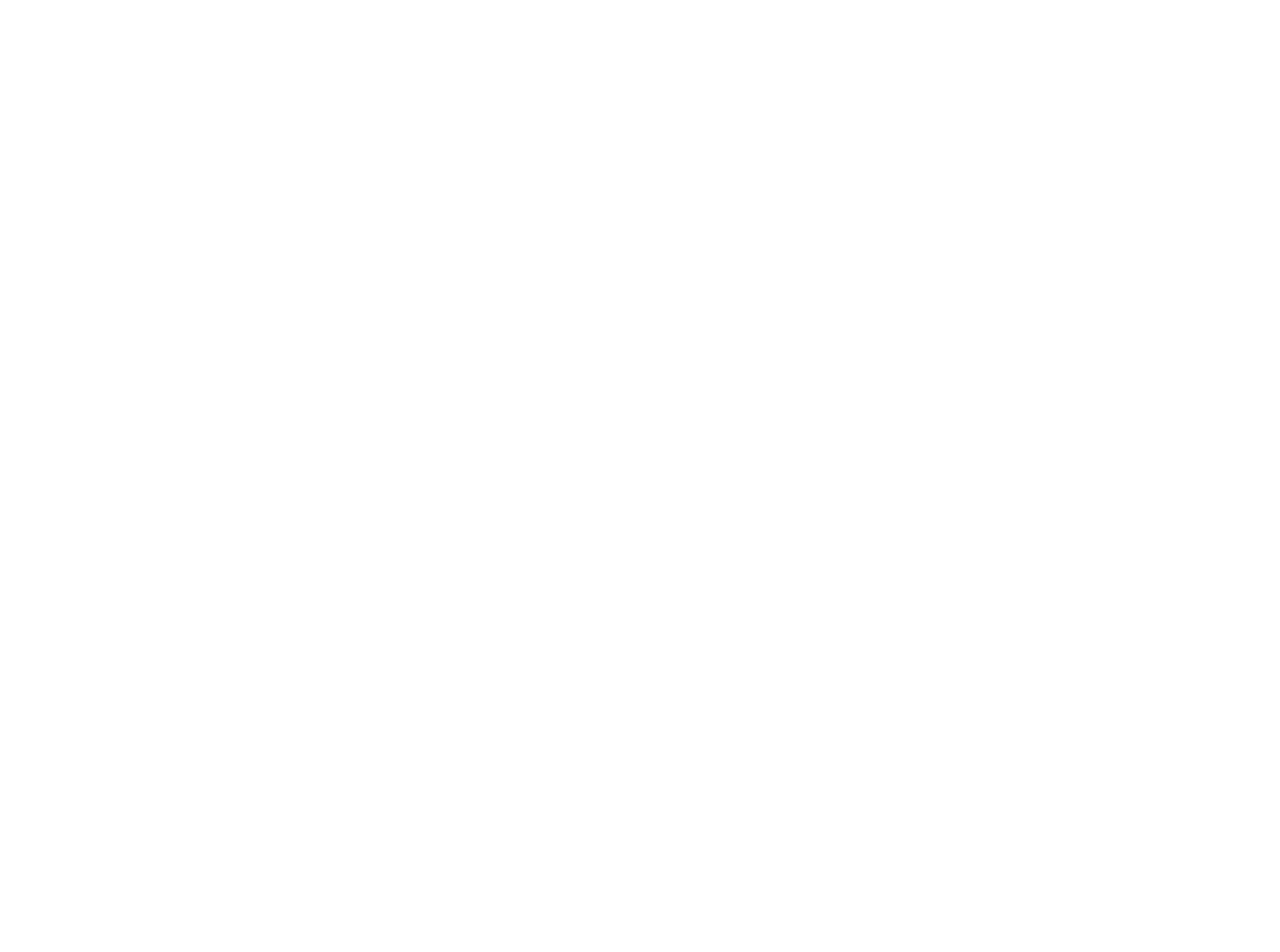
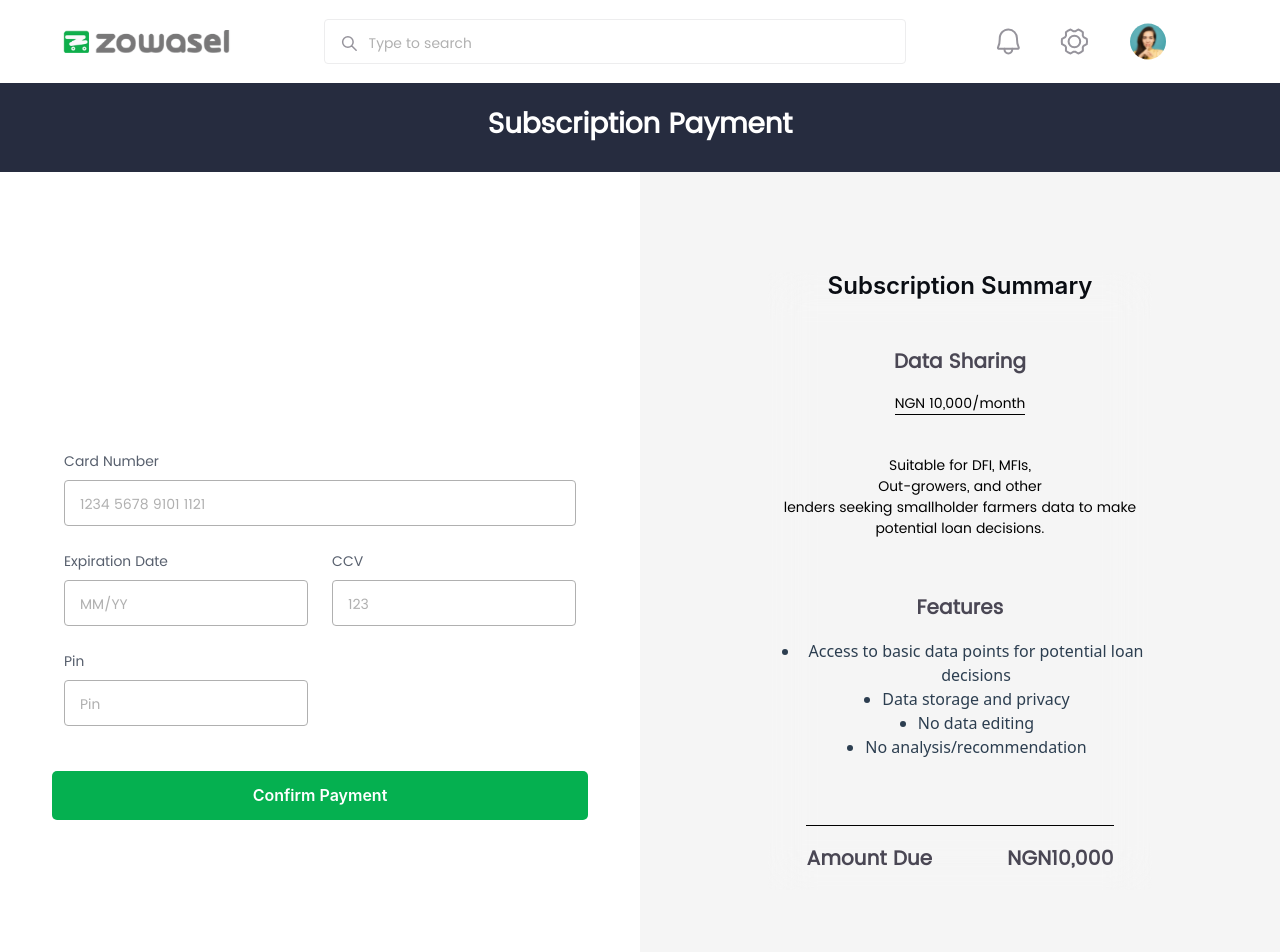
Before and after one commit to Zowaselinc/zowaselglobaluser, a Vue app: page /dashboard/balancepayment in a window 1280 px wide. Before the commit this address had no page. Shown: the top 952 px of the page. Before the commit the page ends 800 px from the top, so only its background shows below. Built offline with nearby package versions, Linux system fonts and the light colour scheme.

Commit message:
balance payment

```diff
--- /dev/null
+++ b/src/pages/dashboard/BalancePayment.vue
@@ -0,0 +1,234 @@
+<template>
+
+    <TopHeader>
+    </TopHeader>
+    <div class="top-section">
+        <h1>Subscription Payment</h1>
+    </div>
+    <div class="big-container">
+        <div class="left">
+            <form action="">
+                <div class="form-group">
+                    <label for="">Card Number</label>
+                    <input type="email" class="form-control" id="" aria-describedby="" placeholder="1234 5678 9101 1121">
+                </div>
+                <div class="row">
+                    <div class="form-group col-md-6">
+                        <label for="inputEmail4">Expiration Date</label>
+                        <input type="email" class="form-control" id="inputEmail4" placeholder="MM/YY">
+                    </div>
+                    <div class="form-group col-md-6">
+                        <label for="inputEmail4">CCV</label>
+                        <input type="email" class="form-control" id="inputEmail4" placeholder="123">
+                    </div>
+                </div>
+                 <div class="row">
+                    <div class="form-group col-md-6">
+                        <label for="inputEmail4">Pin</label>
+                        <input type="email" class="form-control" id="inputEmail4" placeholder="Pin">
+                    </div>
+
+                </div>
+                <div class="row">
+                    <button>Confirm Payment</button>
+
+                </div>
+
+            </form>
+        </div>
+        <div class="right">
+            <div class="details">
+                <h1>Subscription Summary</h1>
+                <h3>Data Sharing</h3>
+                <p class="underlined">NGN 10,000/month</p>
+                <p>Suitable for DFI, MFIs,  <br>
+                    Out-growers, and other <br>
+                    lenders seeking smallholder farmers data to make <br>
+                    potential loan decisions.
+                </p>
+                <h3>Features</h3>
+                <ul>
+                    <li>Access to basic data points for potential loan decisions</li>
+                    <li>Data storage and privacy</li>
+                    <li>No data editing</li>
+                    <li>No analysis/recommendation</li>
+                </ul>
+
+                <div class="total-area">
+                    <div class="black-line"></div>
+                    <div class="total-texts">
+                        <h3>Amount Due</h3>
+                        <h3>NGN10,000</h3>
+                    </div>
+                </div>
+            </div>
+        </div>
+    </div>
+    <Footer>
+    </Footer>
+
+
+
+
+
+
+</template>
+
+<script>
+    import TopHeader from "@/layouts/partials/TopHeader.vue";
+    import Footer from "@/layouts/partials/Footer.vue";
+    export default {
+        name: 'BalancePayment',
+        components:{
+            TopHeader,
+            Footer
+        }
+    }
+</script>
+
+
+<style lang="scss" scoped>
+
+.top-section{
+    height: 89px;
+    background: #262C3F;
+    width: 100%;
+    display: flex;
+    justify-content: center;
+    align-items: center;
+    color: white;
+
+    h1{
+        font-family: 'Poppins';
+        font-style: normal;
+        font-weight: 700;
+        font-size: 28.04px;
+    }
+}
+.big-container{
+    width: 100%;
+    height: auto;
+    background: #F5F5F5;
+    display: flex;
+    flex-direction: row;
+    .left{
+        padding-top: 100px;
+        padding-bottom: 100px;
+        width: 50%;
+        background-color: white;
+        display: flex;
+        align-items: center;
+        justify-content: center;
+        form{
+            width: 80%;
+
+            button{
+                height: 49px;
+                background: #05B050;
+                border-radius: 5px;
+                width: 100%;
+                border: none;
+                margin-top: 30px;
+                font-family: 'Inter';
+                font-style: normal;
+                font-weight: 600;
+                font-size: 16px;
+                line-height: 19px;
+                color: white;
+            }
+        }
+    }
+}
+
+.right{
+    padding-top: 100px;
+    width: 50%;
+    display: flex;
+    justify-content: center;
+    align-items: center;
+    padding-bottom: 200px;
+}
+
+.details{
+    width: 60%;
+    backdrop-filter: blur(21px);
+    border-radius: 7px;
+    display: flex;
+    flex-direction: column;
+    align-items: center;
+    h1{
+        font-family: 'Inter';
+        font-style: normal;
+        font-weight: 600;
+        font-size: 24px;
+        color: #0A0D13;
+    }
+
+    p{
+        font-family: 'Poppins';
+        font-style: normal;
+        font-weight: 300;
+        font-size: 14px;
+        text-align: center;
+        color: #000000;
+    }
+    h3{
+        font-family: 'Poppins';
+        font-style: normal;
+        font-weight: 700;
+        font-size: 14px;
+        text-align: center;
+        color: #000000;
+        margin-top: 40px;
+        margin-bottom: 20px;
+    }
+
+    .underlined{
+        border-bottom: 0.5px solid black;
+        margin-bottom: 40px;
+    }
+
+    h3{
+        font-family: 'Poppins';
+        font-style: normal;
+        font-weight: 700;
+        font-size: 20px;
+        letter-spacing: 0.01em;
+        font-feature-settings: 'liga' off;
+        color: #4A4754;
+    }
+
+    ul{
+        text-align: center;
+        display: flex;
+        flex-direction: column;
+        align-items: center;
+    }
+}
+
+.total-area{
+    width: 100%;
+    display: flex;
+    flex-direction: column;
+    justify-content: center;
+    align-items: center;
+    margin-top: 50px;
+    .black-line{
+        width: 80%;
+        border-bottom: 1px solid black;
+    }
+    .total-texts{
+        width: 80%;
+        display: flex;
+        justify-content: space-between;
+        h3{
+            margin-top: 20px;
+        }
+    }
+}
+
+
+
+
+
+</style>
--- a/src/pages/dashboard/Notifications.vue
+++ b/src/pages/dashboard/Notifications.vue
@@ -132,7 +132,6 @@
         padding: 14.4715px 43.4146px;
         border: 1px solid #696671;
         border-radius: 50px;
-        width: 170px;
 
     }
     .gren-btn{
--- a/src/router/index.js
+++ b/src/router/index.js
@@ -20,6 +20,7 @@
 import Notifications from "@/pages/dashboard/Notifications.vue";
 import Messages from "@/pages/dashboard/Messages.vue";
 import Subscription from "@/pages/dashboard/Subscription.vue";
+import BalancePayment from "@/pages/dashboard/BalancePayment.vue"
 
 
 const routes = [
@@ -135,6 +136,12 @@
         name: "Subscription",
         component:Subscription
     },
+    {
+        path: "/dashboard/balancepayment",
+        name: "BalancePayment",
+        component:BalancePayment
+    },
+
 
 
 ];
```
